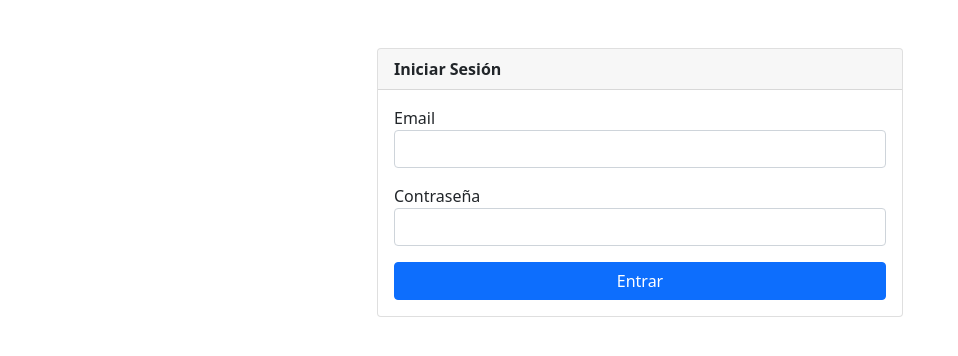
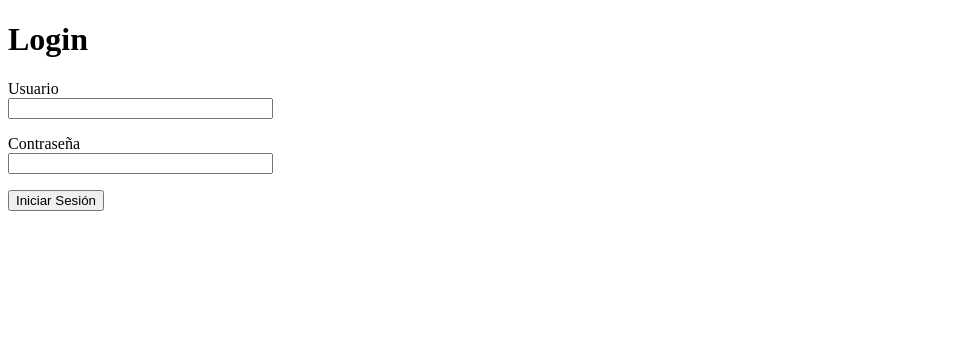
Before and after one commit to Shevanio/AutoKanban, a Flask app: page /login in a window 1280 px wide. Shown: the top 356 px of the page, without its empty margins (0-958 px from the left). Run offline with Flask 3, Linux system fonts and the light colour scheme.

Commit message:
Fix bugs

```diff
--- a/app/routes.py
+++ b/app/routes.py
@@ -4,7 +4,7 @@ from app import db, login_manager
 from app.models import User, Task
 from app.forms import LoginForm
 from app.automation import sync_google_calendar_task
-from flask_bcrypt import bcrypt
+from app import bcrypt
 
 # Crea el blueprint:
 routes_bp = Blueprint('routes_bp', __name__)
@@ -50,6 +50,25 @@ def add_task():
     sync_google_calendar_task(new_task)
     return redirect(url_for('routes_bp.kanban'))
 
+@routes_bp.route('/update_task/<int:task_id>/<status>', methods=['GET', 'POST'])
+@login_required
+def update_task(task_id, status):
+    # Buscar la tarea que pertenezca al usuario logueado
+    task = Task.query.filter_by(id=task_id, author_id=current_user.id).first()
+    if not task:
+        return 'Tarea no encontrada', 404
+
+    # Actualizar el estado
+    task.status = status
+    db.session.commit()
+
+    # Si la tarea pasa a 'done', ejecuta automatizaciones
+    if task.status == 'done':
+        from app.automation import execute_automations
+        execute_automations(task)
+
+    return 'OK'
+
 @routes_bp.route('/logout')
 @login_required
 def logout():
--- a/app/templates/kanban.html
+++ b/app/templates/kanban.html
@@ -8,13 +8,13 @@
             <button class="btn btn-success" onclick="syncGoogleCalendar()">
                 <i class="fas fa-calendar-alt"></i> Sincronizar Calendario
             </button>
-            <a href="{{ url_for('logout') }}" class="btn btn-danger">
+            <a href="{{ url_for('routes_bp.logout') }}" class="btn btn-danger">
                 <i class="fas fa-sign-out-alt"></i> Salir
             </a>
         </div>
     </div>
 
-    <form method="POST" action="{{ url_for('add_task') }}">
+    <form method="POST" action="{{ url_for('routes_bp.add_task') }}">
         <div class="row mb-4">
             <div class="col-md-4">
                 <input type="text" class="form-control" name="title" placeholder="Título" required>
--- a/app/templates/login.html
+++ b/app/templates/login.html
@@ -1,26 +1,33 @@
-{% extends "base.html" %}
-
-{% block content %}
-<div class="container mt-5">
-    <div class="row justify-content-center">
-        <div class="col-md-6">
-            <div class="card">
-                <div class="card-header">Iniciar Sesión</div>
-                <div class="card-body">
-                    <form method="POST">
-                        <div class="mb-3">
-                            <label>Email</label>
-                            <input type="email" name="email" class="form-control" required>
-                        </div>
-                        <div class="mb-3">
-                            <label>Contraseña</label>
-                            <input type="password" name="password" class="form-control" required>
-                        </div>
-                        <button type="submit" class="btn btn-primary w-100">Entrar</button>
-                    </form>
-                </div>
-            </div>
-        </div>
-    </div>
-</div>
-{% endblock %}
+<!DOCTYPE html>
+<html>
+<head>
+    <title>Iniciar Sesión</title>
+    <link rel="stylesheet" href="{{ url_for('static', filename='style.css') }}">
+</head>
+<body>
+    <h1>Login</h1>
+    <form method="POST">
+        {{ form.hidden_tag() }}
+        <p>
+            {{ form.username.label }}<br>
+            {{ form.username(size=30) }}
+        </p>
+        <p>
+            {{ form.password.label }}<br>
+            {{ form.password(size=30) }}
+        </p>
+        <p>
+            {{ form.submit() }}
+        </p>
+    </form>
+    {% with messages = get_flashed_messages(category_filter=['danger']) %}
+        {% if messages %}
+            <ul style="color:red;">
+            {% for message in messages %}
+                <li>{{ message }}</li>
+            {% endfor %}
+            </ul>
+        {% endif %}
+    {% endwith %}
+</body>
+</html>
```
Also changed, not shown: requirements copy.txt (added, +12 -0 lines), requirements.txt (+12 -11 lines), 1 other file.
